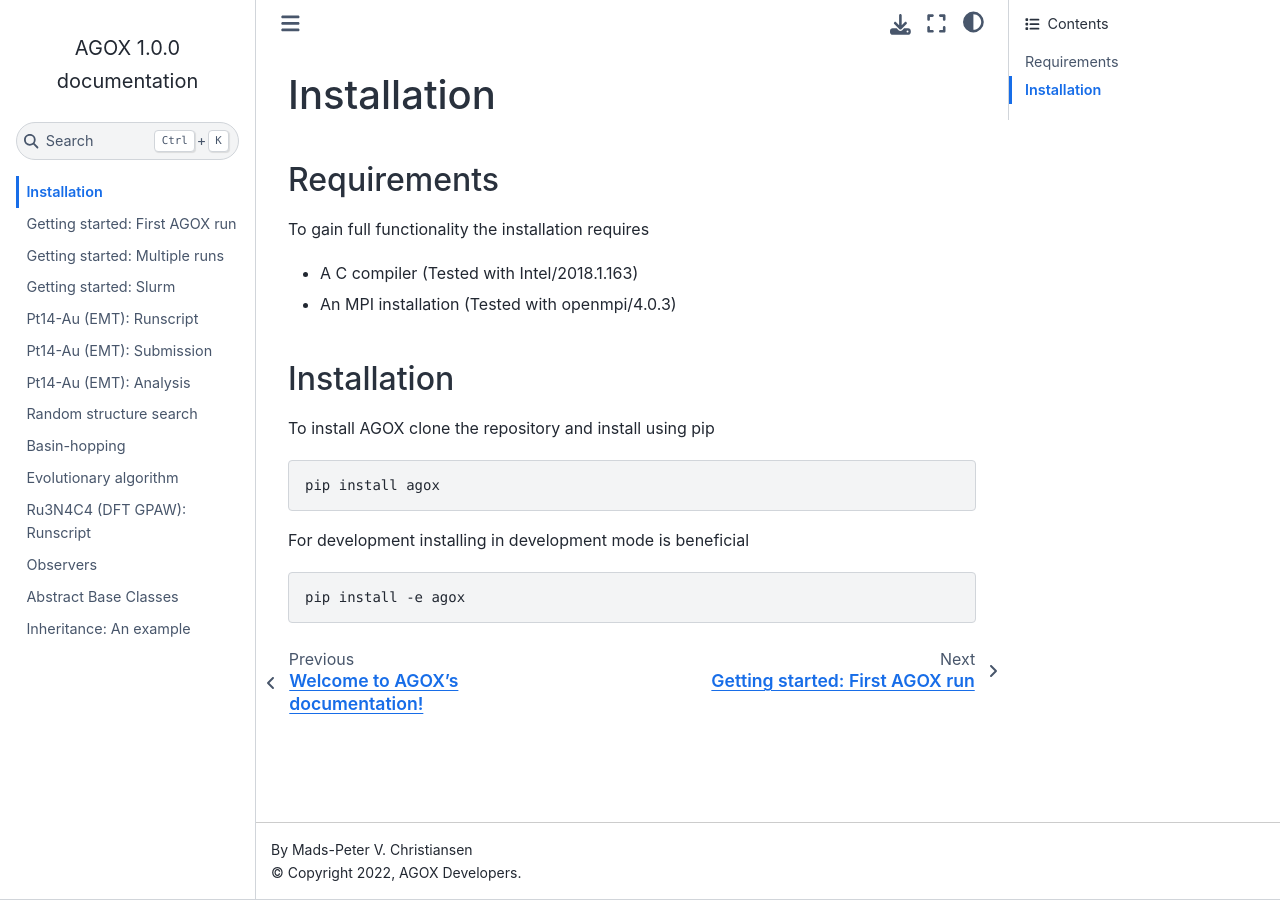
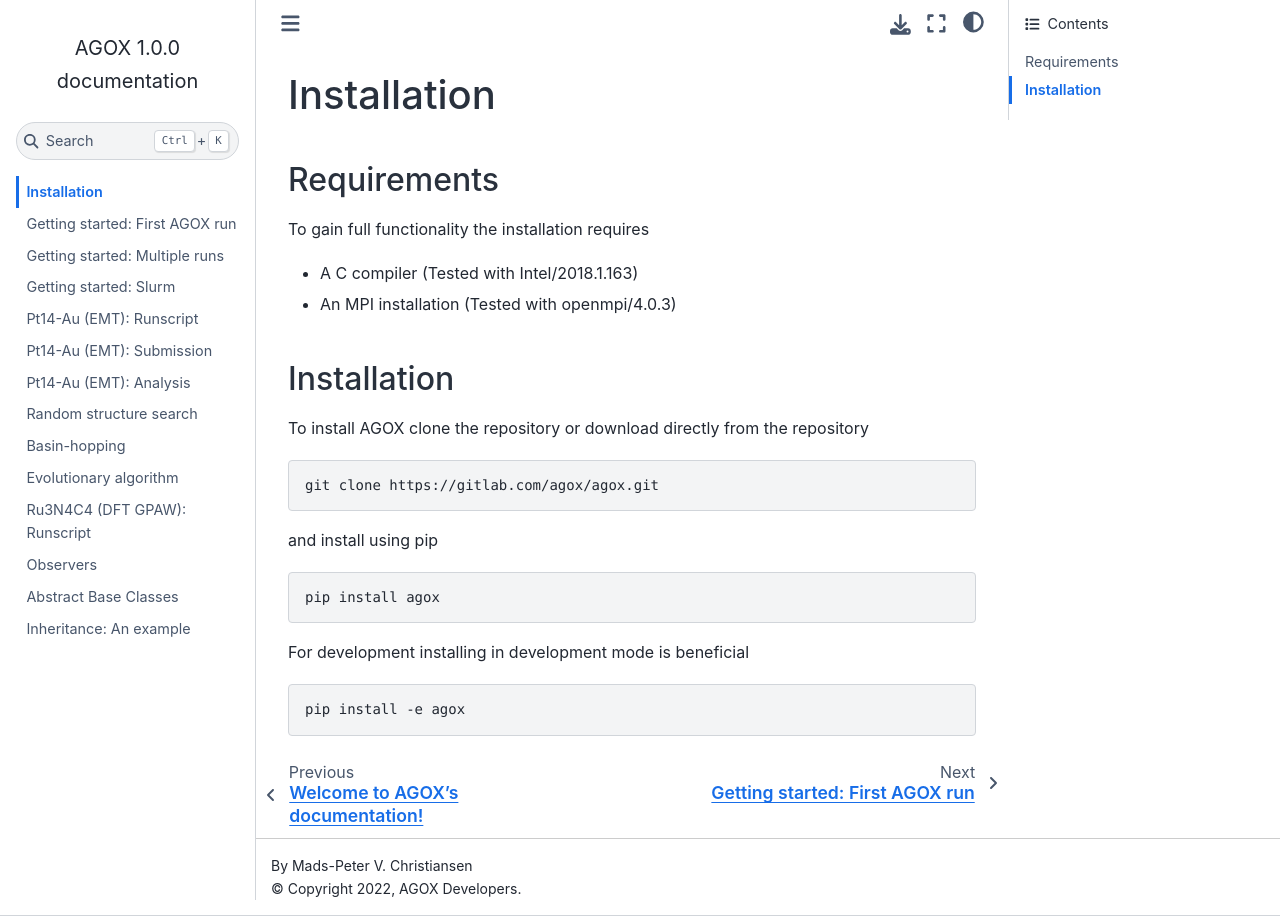
Before and after one commit to kimrojas/agox, a Sphinx documentation site: the page built from docs/source/installation.rst, in a window 1280 px wide. Built offline with Sphinx 7.4.7 and the Sphinx Book theme 1.1.4, drawn with Linux system fonts in a browser that asks for light colours.

Commit message:
Updated documentation.

```diff
--- a/docs/source/installation.rst
+++ b/docs/source/installation.rst
@@ -12,7 +12,13 @@ To gain full functionality the installation requires
 Installation
 ____________
 
-To install AGOX clone the repository and install using pip
+To install AGOX clone the repository or download directly from the repository
+
+.. code-block:: console
+
+   git clone https://gitlab.com/agox/agox.git
+
+and install using pip
 
 .. code-block:: console
 
```
